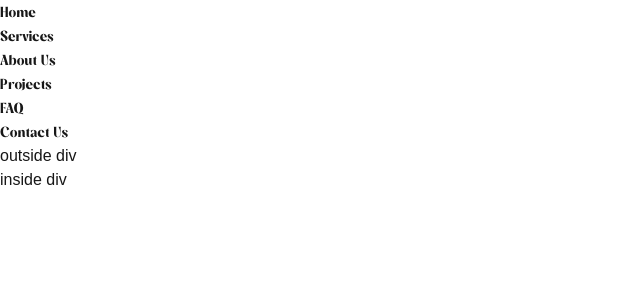
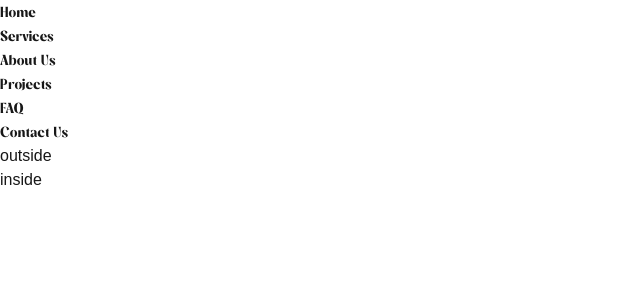
Before and after one commit to melowoof/cm-roofing-solutions, a Next.js app: page / in a window 1280 px wide. Shown: the top 300 px of the page, without its empty margins (0-640 px from the left). Built offline with nearby package versions, Linux system fonts and the light colour scheme.

Commit message:
Test commit

```diff
--- a/src/app/page.tsx
+++ b/src/app/page.tsx
@@ -34,10 +34,10 @@ export default function Home() {
   return (
     <div className=" w-screen h-[200vh]">
       <div
-        className="top-0 sticky"
+        className="top-0 sticky h-screen"
         // style={{ position: "sticky" }}
-      >outside div
-        <div className="">inside div</div>
+      >outside
+        <div className="">inside</div>
       </div>
     </div>
   );
```
